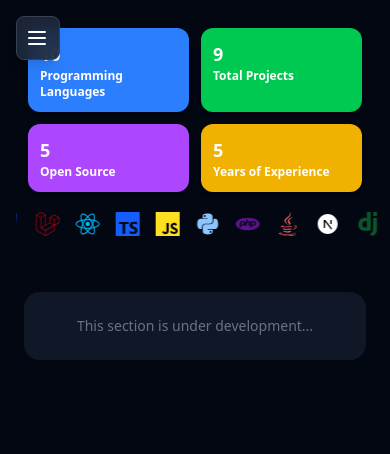
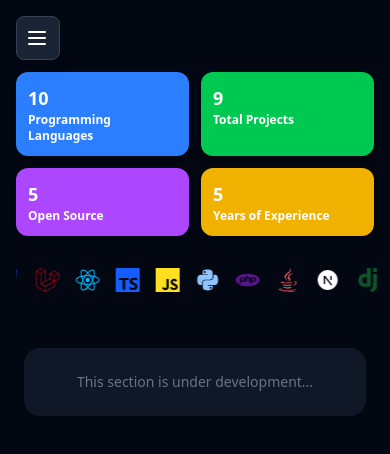
Before and after one commit to ChristianAlicaba2002/My-Portfolio, a React (Vite) app: page /layouts/dashboard in a window 390 px wide. Shown: the top 454 px of the page. Built offline with nearby package versions, Linux system fonts and the light colour scheme.

Commit message:
chore: fix the spacing in the mobile view

```diff
--- a/src/components/Badges.jsx
+++ b/src/components/Badges.jsx
@@ -9,7 +9,7 @@ export default function Badges() {
   ];
 
   return (
-    <div className="p-3 sm:p-4 lg:p-6 grid grid-cols-2 lg:grid-cols-4 gap-3 sm:gap-4 lg:gap-6">
+    <div className="pt-14 pb-6 sm:p-4 lg:p-6 grid grid-cols-2 lg:grid-cols-4 gap-3 sm:gap-4 lg:gap-6">
       {badges.map((badge) => (
         <div
           key={badge.label}
```
